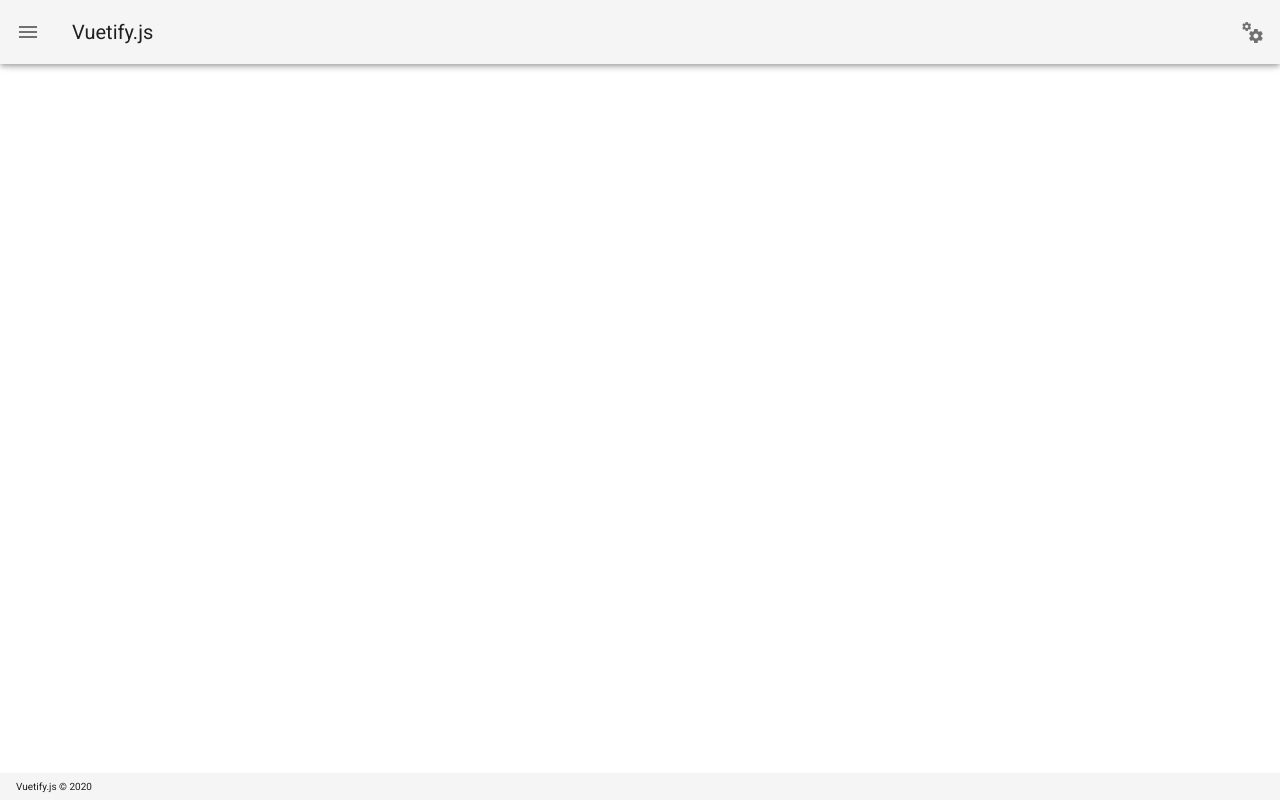
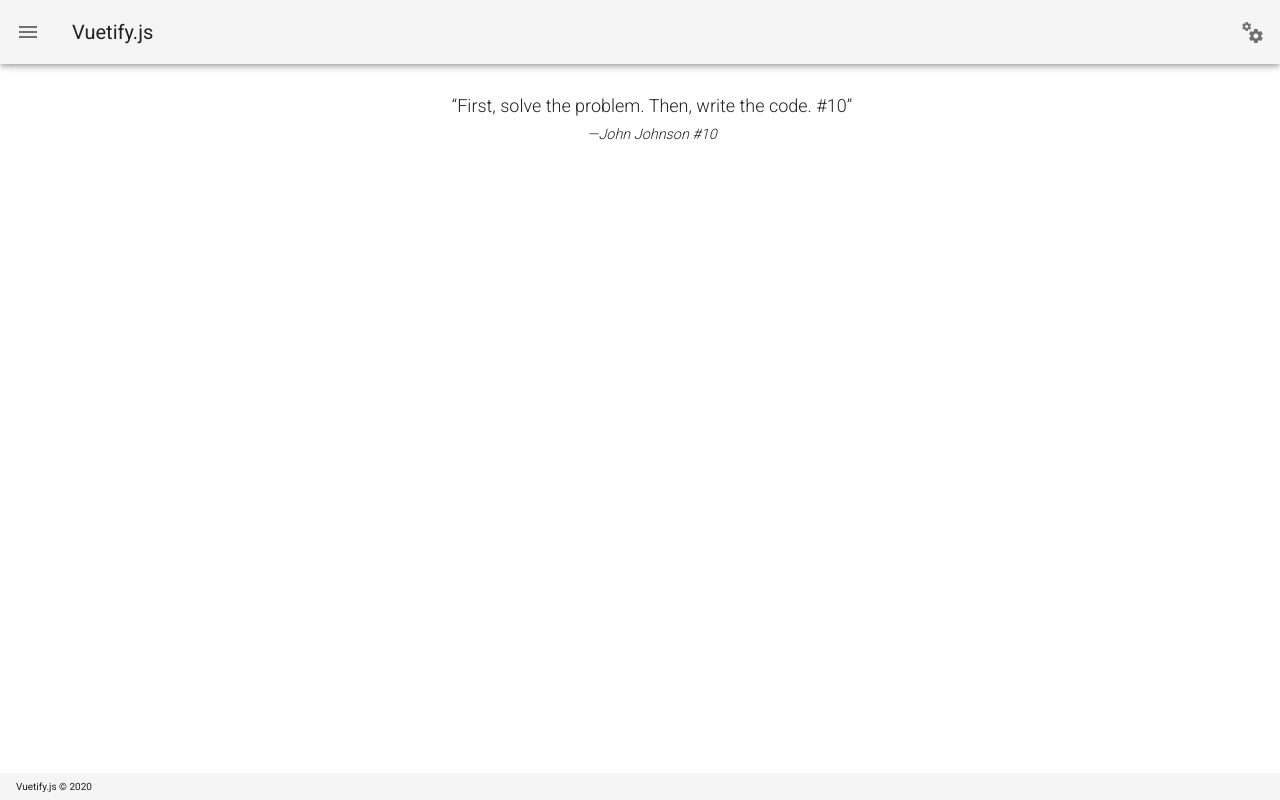
Before and after one commit to trastanechora/pi, a Nuxt app: page /random in a window 1280 px wide. Built offline with nearby package versions, Linux system fonts and the light colour scheme.

Commit message:
Added random route page

```diff
--- /dev/null
+++ b/pages/random/index.vue
@@ -0,0 +1,69 @@
+<template>
+  <quote-card
+    :quote="selectedQuote"
+    :get-random-quote="getRandomQuote"
+  ></quote-card>
+</template>
+
+<script>
+const components = {
+  QuoteCard: () => import('~/components/QuoteCard')
+}
+
+const temp = require(`~/assets/quotedb/quotes1.json`)
+const defaultHandler = {
+  content: 'Tap untuk memulai',
+  author: ':)'
+}
+
+export default {
+  name: 'Random',
+  components,
+  layout: 'default',
+  data: () => ({
+    selectedQuote: temp.quote_list[0] || defaultHandler,
+    unProcessedQuoteObject: null,
+    processedQuoteObject: null,
+    history: [],
+    chosenIndex: null
+  }),
+  async mounted() {
+    await this.getQuotes()
+    this.getRandomQuote()
+  },
+  methods: {
+    getQuotes() {
+      // console.warn('>>> get quotes function is triggered!')
+      this.unProcessedQuoteObject = temp.quote_list
+      this.processedQuoteObject = null
+      // console.warn('### temp ', temp)
+      // console.warn('### unProcessedQuoteObject ', this.unProcessedQuoteObject)
+      // console.warn('### processedQuoteObject ', this.processedQuoteObject)
+    },
+    getRandomQuote() {
+      // console.warn(
+      //   '>>> check unProcessedQuoteObject',
+      //   this.unProcessedQuoteObject
+      // )
+      // console.warn('>>> Check chosenIndex: ', this.chosenIndex)
+      // console.warn('### temp ', temp)
+      if (this.unProcessedQuoteObject.length > 0) {
+        this.getRandomIndex(0, this.unProcessedQuoteObject.length - 1)
+        this.selectedQuote = this.unProcessedQuoteObject[this.chosenIndex]
+        this.history.push(this.unProcessedQuoteObject[this.chosenIndex])
+        this.unProcessedQuoteObject.splice(this.chosenIndex, 1)
+      } else {
+        this.getQuotes()
+      }
+      // console.warn('>>> Random quote is: ', this.selectedQuote)
+      // console.warn('>>> History quote is: ', this.history)
+    },
+    getRandomIndex(min, max) {
+      min = Math.ceil(min)
+      max = Math.floor(max)
+      this.chosenIndex = Math.floor(Math.random() * (max - min + 1)) + min
+      return true
+    }
+  }
+}
+</script>
```
